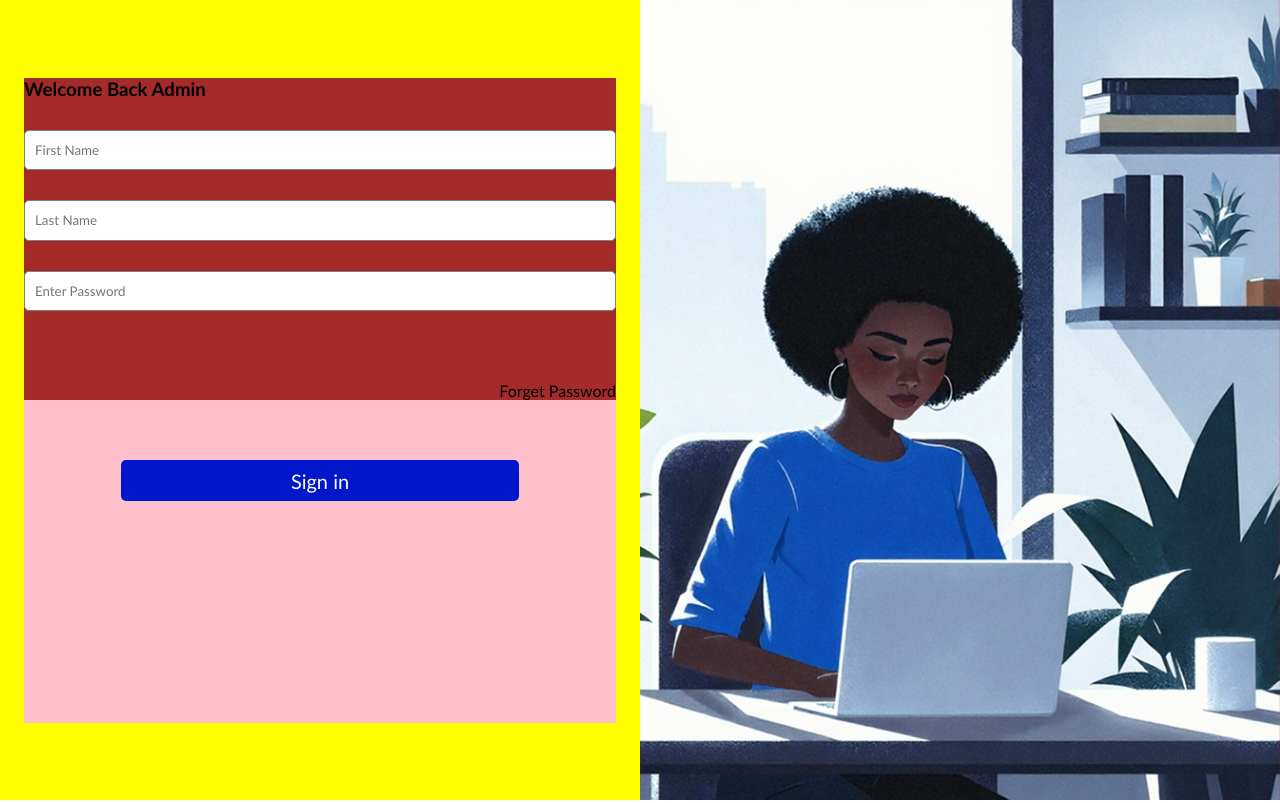
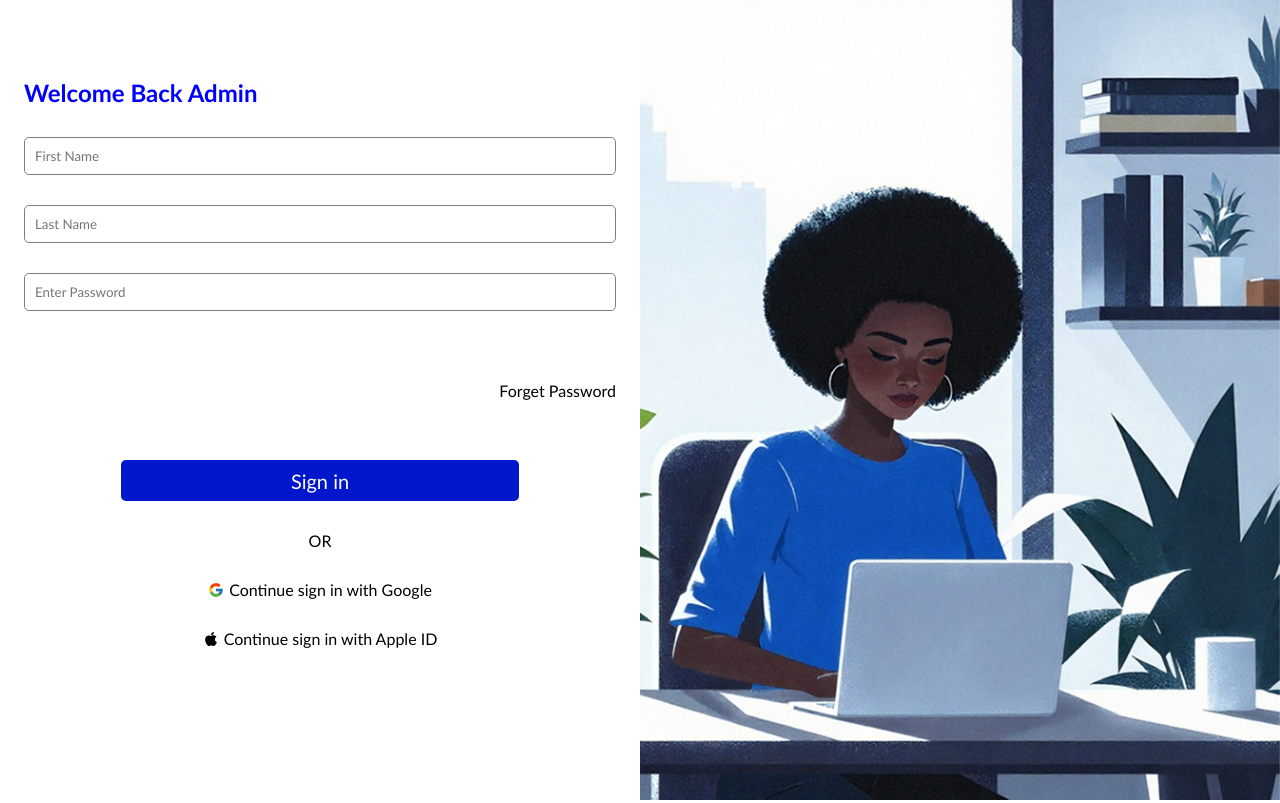
Before and after one commit to kareemHabeeb/Spin-Cycle, a React (Vite) app: page /login in a window 1280 px wide. Built offline with nearby package versions, Linux system fonts and the light colour scheme.

Commit message:
i completed the login page

```diff
--- a/src/Auth/Login/Login.css
+++ b/src/Auth/Login/Login.css
@@ -1,13 +1,12 @@
 .login_container {
   width: 100%;
   height: 100vh;
-  background-color: blue;
+  background-color: white;
   display: flex;
 }
 .login_left {
   width: 50%;
   height: 100%;
-  background-color: yellow;
   display: flex;
   justify-content: center;
   align-items: center;
@@ -15,12 +14,10 @@
 .login_left_holder {
   width: 592px;
   height: 645px;
-  background-color: aqua;
 }
 .login_input {
   width: 100%;
   height: 50%;
-  background-color: brown;
   display: flex;
   flex-direction: column;
   gap: 30px;
@@ -42,26 +39,32 @@
 .login_btn_holder {
   width: 100%;
   height: 50%;
-  background-color: pink;
   display: flex;
-  justify-content: center;
-  padding-top: 60px;
+  flex-direction: column;
+  gap: 30px;
+  align-items: center;
+
 
   .login_btn {
     width:398px;
     height: 41px;
+    margin-top: 60px;
+  }
+
+  .login_icon{
+    display: flex;
+    gap: 5px;
+    align-items: center;
   }
 }
 
 .login_right {
   width: 50%;
   height: 100%;
-  background-color: red;
 
   .loginImg {
     width: 100%;
     height: 100%;
-    /* opacity: 1; */
     object-fit: cover;
   }
 }
--- a/src/Auth/Login/Login.jsx
+++ b/src/Auth/Login/Login.jsx
@@ -1,6 +1,8 @@
 import React from 'react'
 import "../Login/Login.css"
 import Button from "../../Components/Props/Button"
+import { FcGoogle } from "react-icons/fc";
+import { FaApple } from "react-icons/fa";
 
 
 const Login = () => {
@@ -9,7 +11,7 @@ const Login = () => {
         <article className='login_left'>
           <article className='login_left_holder'>
             <div className='login_input'>
-              <h3>Welcome Back Admin</h3>
+              <h2 style={{color: "blue"}}>Welcome Back Admin</h2>
               <input type="text" placeholder='First Name'/>
               <input type="text" placeholder='Last Name'/>
               <input type="text" placeholder='Enter Password'/>
@@ -17,7 +19,9 @@ const Login = () => {
             </div>
             <div className='login_btn_holder'>
               <Button className= "login_btn" text= "Sign in"/>
-
+              OR
+              <p className='login_icon'><FcGoogle />Continue sign in with Google</p>
+              <p className='login_icon'><FaApple />Continue sign in with Apple ID</p>
             </div>
           </article>
         </article>
```
